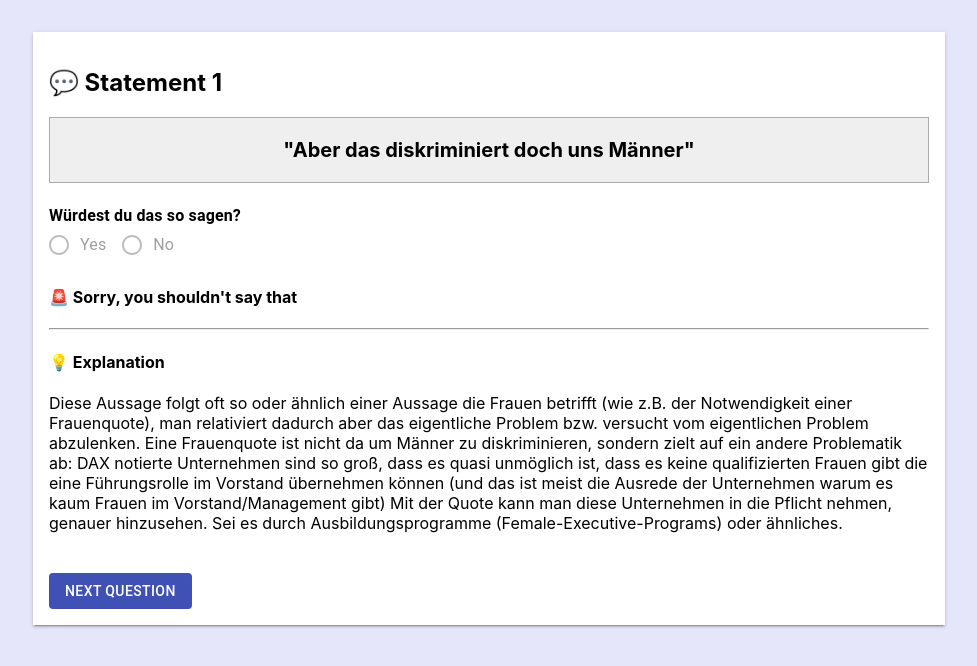
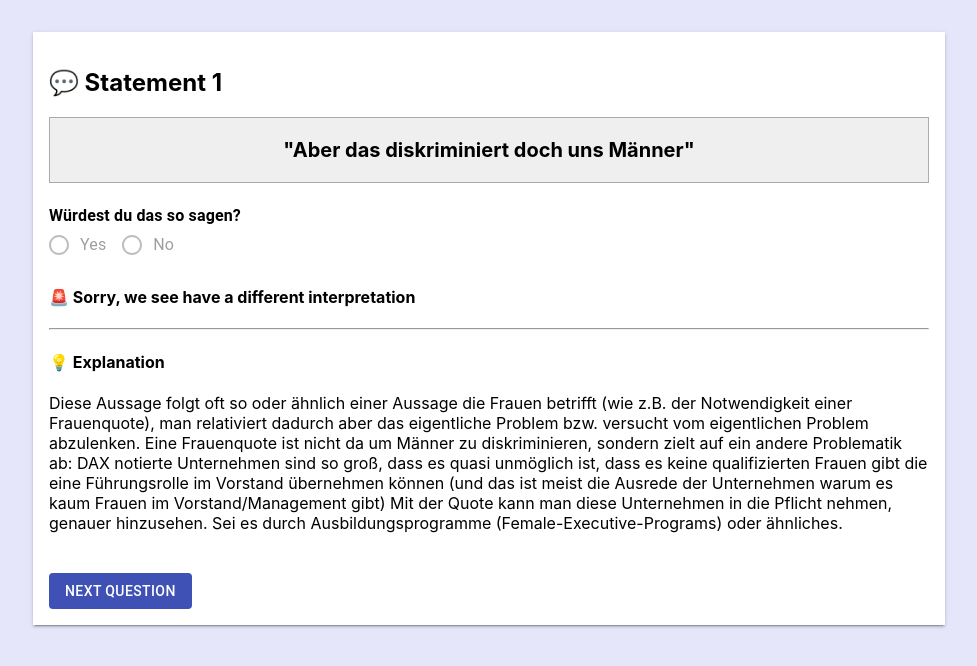
Before and after one commit to NovatecConsulting/hack21-language-is-a-powerful-tool, a React (Create React App) app: page /quiz in a window 1280 px wide. Both pictures are taken after a click on the button "CHECK RESULT". Shown: the top 666 px of the page, without its empty margins (151-1128 px from the left). Built offline with nearby package versions, Linux system fonts and the light colour scheme.

Commit message:
refine wrong answer hint

```diff
--- a/src/components/QuestionComponent.tsx
+++ b/src/components/QuestionComponent.tsx
@@ -37,7 +37,7 @@ const QuestionComponent = ({index, question, showResult, answerCorrect, checkRes
       </FormControl>
       {showResult && (
       <Box marginBottom={5}>
-        <h4>{answerCorrect ? "🎉 Great, we are on the same page" : "🚨 Sorry, you shouldn't say that"}</h4>
+        <h4>{answerCorrect ? "🎉 Great, we are on the same page" : "🚨 Sorry, we see have a different interpretation"}</h4>
         <hr/>
         <h4>💡 Explanation</h4>
         <p>{question.explanation}</p>
```
